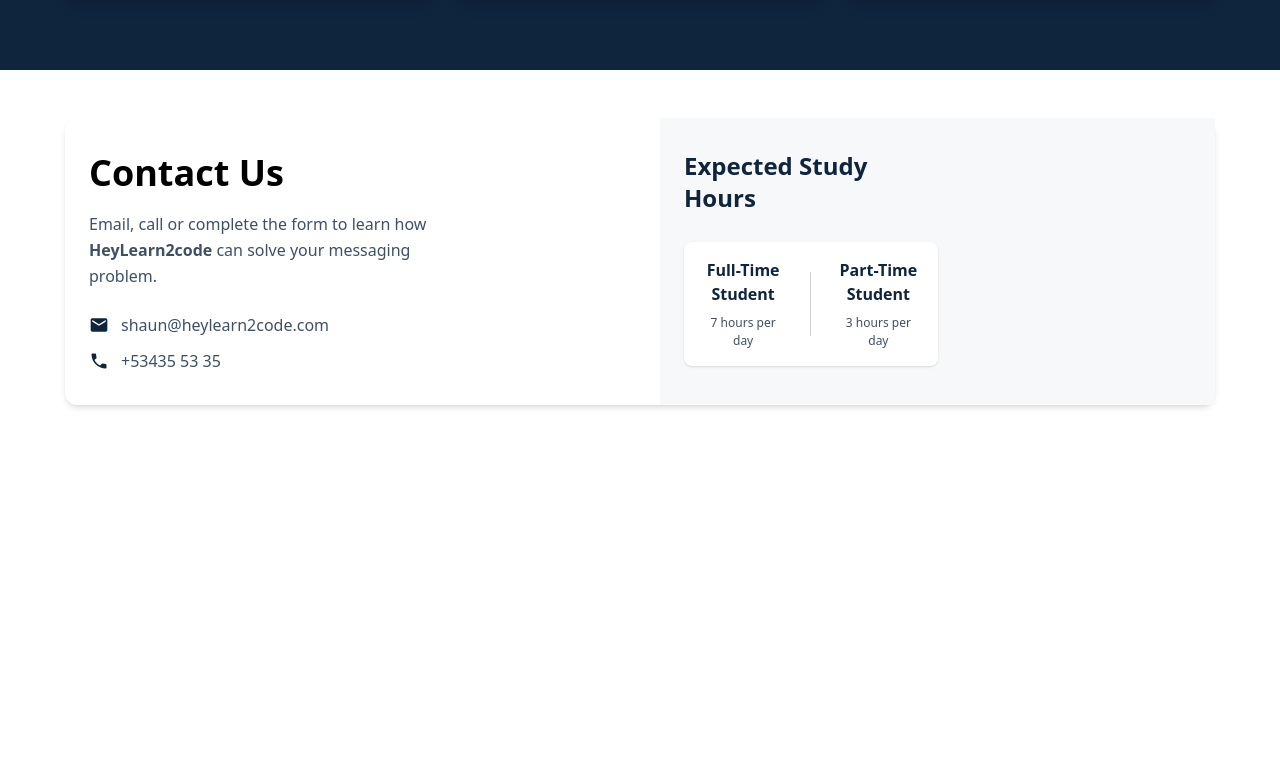
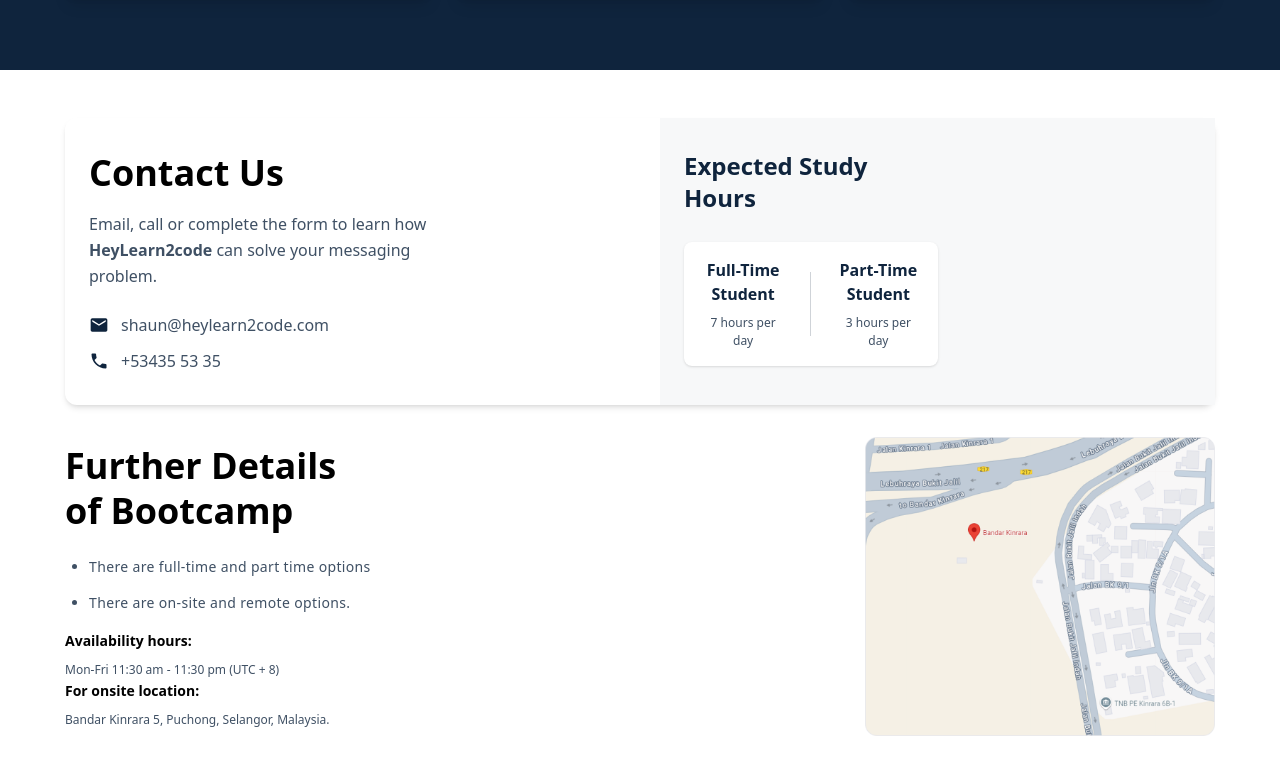
Before and after one commit to HaiderAbas/learnSide, a Next.js app: page / in a window 1280 px wide. Shown: the part 9377-10151 px from the top of the page. Before the commit the page ends 9830 px from the top, so only its background shows below. Built offline with nearby package versions, Linux system fonts and the light colour scheme.

Commit message:
Map Section Completed

```diff
--- a/app/components/ContactUs.jsx
+++ b/app/components/ContactUs.jsx
@@ -1,11 +1,13 @@
+import Image from 'next/image'
 import React from 'react'
 import { MdEmail, MdPhone } from 'react-icons/md'
-
+import map from "@/public/images/map/map.png"
 const ContactUs = () => {
     return (
         <div className="p-6 md:p-12">
-            <div className="lg:max-w-[1150px] w-full mx-auto  rounded-xl shadow-md  flex flex-col lg:flex-row justify-between gap-10">
+            <div className="lg:max-w-[1150px] w-full mx-auto  ">
 
+                <div className='rounded-xl shadow-md  flex flex-col lg:flex-row justify-between gap-10'>
                     <div className="flex-1 px-6 py-8">
                         <h2 className="text-3xl md:text-4xl text-black font-bold leading-tight font-inter mb-2">
                             Contact Us
@@ -49,8 +51,25 @@
                             </div>
                         </div>
                     </div>
+                </div>
+                <div className=' my-8 flex justify-between items-center gap-3'>
+                    <div>
+                        <h2 className="text-3xl md:text-4xl text-black font-bold leading-tight font-inter mb-2">
+                            Further Details <br /> of Bootcamp
+                        </h2>
+                        <ul className="list-disc pl-6 py-4 text-[#0F243DCC] space-y-4 font-inter text-sm leading-[20px] tracking-wide">
+                            <li>There are full-time and part time options</li>
+                            <li>There are on-site and remote options. </li>
+                        </ul>
+                        <p className='font-Inter text-black font-semibold text-[14px] leading-6 tracking-[0%]'>Availability hours:</p>
+                        <p className='text-[#0F243DCC] mt-2 text-[12px]'>Mon-Fri 11:30 am - 11:30 pm (UTC + 8)</p>
+                        <p className='font-Inter text-black font-semibold text-[14px] leading-6 tracking-[0%]'>For onsite location:</p>
+                        <p className='text-[#0F243DCC] mt-2 text-[12px]'>Bandar Kinrara 5, Puchong, Selangor, Malaysia.</p>
+                    </div>
+                    <Image src={map} alt='mapimage' width={350} height={350} />
+                </div>
+            </div>
 
-            </div>
         </div>
     )
 }
--- a/app/components/HandsOnCarousel.jsx
+++ b/app/components/HandsOnCarousel.jsx
@@ -31,7 +31,7 @@
         <div className='bg-[#0C6FE0]'>
             <div className='py-12 w-full lg:max-w-[1150px] mx-auto'>
                 <h3 className="text-white text-4xl font-bold mb-4">100% Money-back <br /> Guarantee</h3>
-                <p className='font-inter text-[#FFFFFF]  font-normal text-[14px] leading-6 tracking-[0%]'>
+                <p className='font-Inter text-[#FFFFFF]  font-normal text-[14px] leading-6 tracking-[0%]'>
                     We're that confident in our program that we offer this insane money <br />
                     -back guarantee.</p>
 
--- /dev/null
+++ b/app/components/Map.jsx
@@ -0,0 +1,21 @@
+import React from 'react'
+
+const Map = () => {
+    return (
+        <div>
+            <div>
+                <div>
+                    <h2>
+                        Further Details of Bootcamp
+                    </h2>
+                    <ul className="list-disc pl-6 py-4 text-[#0F243DCC] space-y-4 font-inter text-sm leading-[20px] tracking-wide">
+                        <li>Note: this offer is limited make sure to get it asap.</li>
+                    </ul>
+                </div>
+            </div>
+
+        </div>
+    )
+}
+
+export default Map
```
Also changed, not shown: public/images/map/map.png (added). Lines whose indentation alone changed are shown as unchanged.
